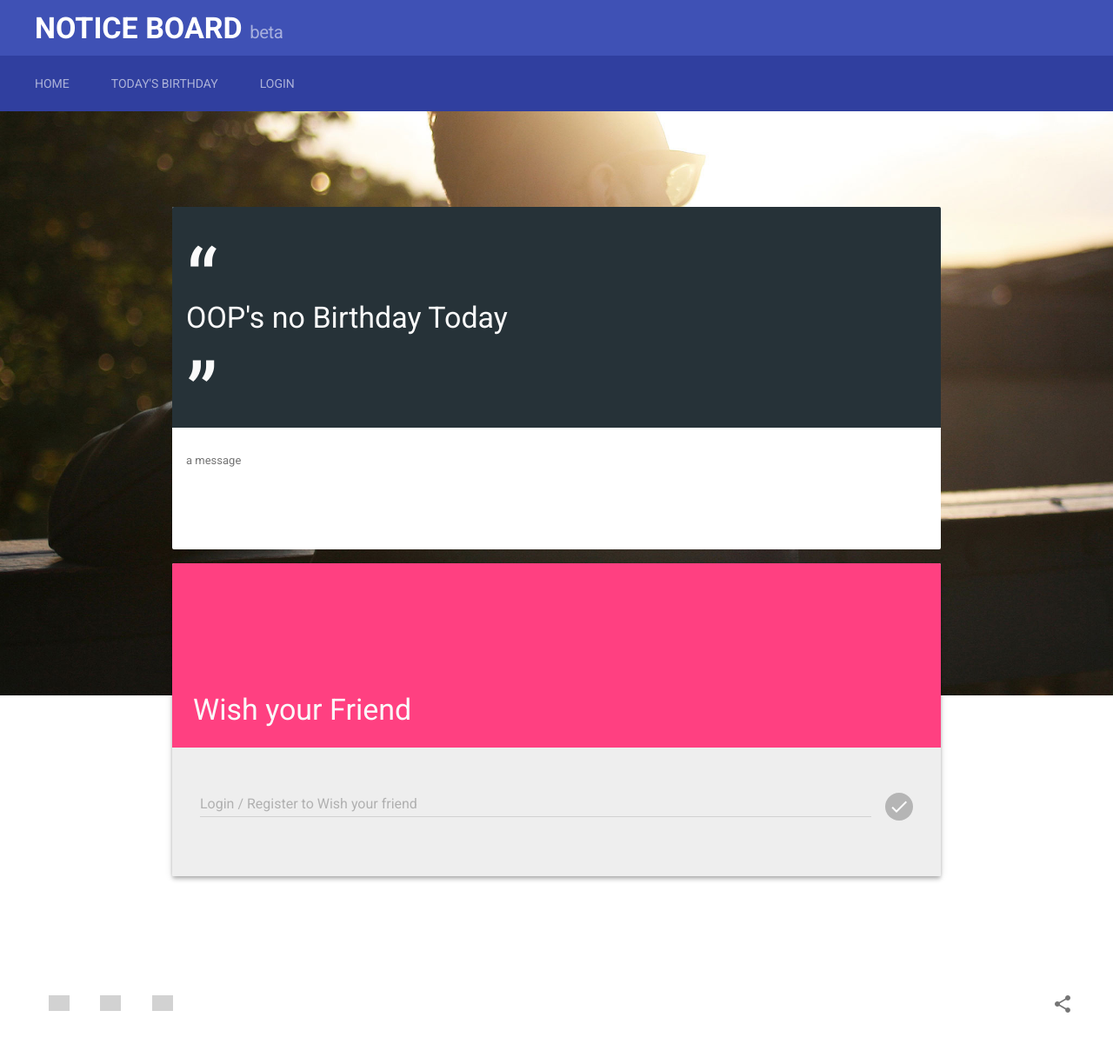
After one commit to Subtech-tk/notice-board, a PHP site: page /birthday in a window 1280 px wide. The commit adds this page. Shown: the whole page at 87% size. Run offline with PHP 8.4, Linux system fonts and the light colour scheme; tables that the repository leaves empty or names only in its code hold one stand-in row (values such as "Sample post"); grey boxes are pictures that could not be loaded.

Commit message:
birthday system is added 	new file:   birthday.php 	new file:   class/birthday.class.php 	new file:   display/functions/birthday.func.php 	new file:   display/functions/birthday_comment.func.php 	new file:   display/functions/birthday_wish.form.php 	new file:   display/functions/birthday_wish.func.php 	modified:   header.php 	modified:   install.php

```diff
--- /dev/null
+++ b/birthday.php
@@ -0,0 +1,78 @@
+<?php
+  //birthday.php
+  $page_name="birthday.php";
+
+  include 'core.php';
+  $title="Happy Birthday";
+  $keywords="Birthday";
+  $description="Birthday Wish Page";
+
+?>
+
+<!doctype html>
+
+<html lang="en">
+<?php
+  //includind the head tag
+  require 'head.php';
+?>
+
+<body>
+
+<?php
+  // including the header of the document
+  require 'header.php';
+  // including the blog layout
+?>
+<div>
+    <div class="demo-blog demo-blog--blogpost mdl-layout mdl-js-layout has-drawer is-upgraded">
+      <main class="mdl-layout__content">
+        <!--<div class="demo-back">
+          <a class="mdl-button mdl-js-button mdl-js-ripple-effect mdl-button--icon" href="index.html" title="go back" role="button">
+            <i class="material-icons" role="presentation">arrow_back</i>
+          </a>
+        </div>-->
+        <div class="demo-blog__posts mdl-grid">
+          <!--break from here-->
+          <?php
+            // getting todays birthday
+              include 'dbms/dbms_imp.php';
+              $today=date('-m-d');
+              // echo "$today";
+              // query to get todays birthday
+              $query_bd="SELECT `uniqueid` FROM `userdetail` WHERE `dob` LIKE '%$today%'";
+
+              $result=$connection->query($query_bd);
+              $count=$result->num_rows;
+
+              // getting the display functions
+              include_once 'display/functions/amazing.func.php';
+              include_once 'display/functions/birthday.func.php';
+              include_once 'display/functions/birthday_comment.func.php';
+
+              if ($count==0)
+              {
+                amazing('OOP\'s no Birthday Today',"a message","#");
+              }
+
+              $i=1;
+              while ($rows=$result->fetch_array())
+              {
+                birthday($rows[0]);
+              }
+
+              birthday_comment();
+
+          ?>
+          <!--navigation panel for large database-->
+        </div>
+    <?php
+      require 'footer.php';
+    ?>
+      </main>
+      <!--<div class="mdl-layout__obfuscator"></div>-->
+    </div>
+    <script src="../../material.min.js"></script>
+  </div>
+</body>
+</html>
--- /dev/null
+++ b/display/functions/birthday.func.php
@@ -0,0 +1,66 @@
+<?php
+  // birthday.php
+  /*
+    this function output the birthday card for user
+
+    prototype
+    function birthday($uid)
+
+    $uid = get the user datail using uid
+  */
+
+  function birthday($uid)
+  {
+    $user = new user;
+    $user->get_user($uid);
+?>
+          <div class="mdl-card mdl-shadow--4dp mdl-cell mdl-cell--12-col">
+            <style>
+              .demo-blog--blogpost .demo-blog__posts > .mdl-card .mdl-card__media
+              {
+                /*background-image: url('images/road_big.jpg');*/
+                height: 100px;
+              }
+            </style>
+
+            <div class="mdl-card__media mdl-color-text--grey-50">
+                <h3><?php echo "Happy Birthday ".$user->fname  ?></h3>
+            </div>
+            <div class="mdl-color-text--grey-700 mdl-card__supporting-text meta">
+              <div class="minilogo"></div>
+              <div>
+                <strong><?php echo "Many-Many Happy returns of the Day"; ?></strong>
+                <span><?php echo "By - Team team name "?></span>
+              </div>
+              <div class="section-spacer"></div>
+              <div class="meta__favorites">
+                <i class="material-icons" role="presentation">favorite</i>
+                <span class="visuallyhidden">favorites</span>
+              </div>
+              <div>
+                <i class="material-icons" role="presentation">bookmark</i>
+                <span class="visuallyhidden">bookmark</span>
+              </div>
+              <div>
+                <i class="material-icons" role="presentation">share</i>
+                <span class="visuallyhidden">share</span>
+              </div>
+            </div>
+
+            <div class="mdl-color-text--grey-700 mdl-card__supporting-text">
+              <p>
+                <?php echo "A nice message here ";?>
+              </p>
+            </div>
+
+            <div class="mdl-color-text--grey-700 mdl-card__supporting-text meta">
+
+              <div class="section-spacer"></div>
+              <div>
+                <strong><?php echo "Cool line go's here";?></strong>
+              </div>
+            </div>
+          </div>
+<?php
+  }
+?>
--- /dev/null
+++ b/display/functions/birthday_comment.func.php
@@ -0,0 +1,72 @@
+<?php
+  // birthday_comment.func.php
+  /*
+    this function output the birthday card for user so other can wish him/her
+
+    prototype
+    function birthday()
+
+    $uid = get the user datail using uid
+  */
+
+  function birthday_comment()
+  {
+?>
+          <div class="mdl-card mdl-shadow--4dp mdl-cell mdl-cell--12-col">
+            <style>
+              .demo-blog--blogpost .demo-blog__posts > .mdl-card .mdl-card__media
+              {
+                /*background-image: url('images/road_big.jpg');*/
+                height: 100px;
+              }
+            </style>
+
+            <div class="mdl-card__media mdl-color-text--grey-50">
+                <h3><?php echo "Wish your Friend"  ?></h3>
+            </div>
+
+            <div class="mdl-color-text--primary-contrast mdl-card__supporting-text comments">
+              <?php
+                // including the birthday_wish forum
+
+                if (islogin())  //this will work only if user is login
+                {
+
+                  $comment=$_POST['comment'];
+
+                  if (isset($comment) && !empty($comment))
+                  {
+                    $comobj = new birthday;
+                    $comobj->get_comment($uid,$comment);
+                    $comobj->check_exist();
+                    $comobj->add_comment();
+                  }
+                }
+
+                include 'core.php';
+                include 'birthday_wish.form.php';
+
+                // including the comments
+                include 'birthday_wish.func.php';
+                include 'dbms/dbms_imp.php';
+                $today = date('Y-m-d');
+                $resultc=$connection->query("SELECT * FROM `bd_comments` WHERE `date`='$today' ORDER BY `bcid` DESC");
+
+                if (!$resultc)
+                {
+                  echo "Comment loading failed".mysqli_error($connection)."<br/> Report it to Developers";
+                }
+
+                while ($rows=$resultc->fetch_array())
+                {
+                  $comm = new birthday($rows[0]);
+                  birthday_wish($comm);
+
+                }
+                mysqli_close($connection);
+              ?>
+            </div>
+          </div>
+<?php
+  }
+?>
--- /dev/null
+++ b/display/functions/birthday_wish.form.php
@@ -0,0 +1,13 @@
+<?php
+	// birthday_wish.form.php
+?>
+
+<form action="<?php if(islogin())/* only work if user is login*/ {echo "$current_file";} ?>" method="POST" enctype="" target="">
+    <div class="mdl-textfield mdl-js-textfield mdl-textfield--floating-label">
+    <textarea rows=1 class="mdl-textfield__input" id="comment" name="comment"></textarea>
+    <label for="comment" class="mdl-textfield__label"><?php if(!islogin()) {echo "Login / Register to Wish your friend ";} else {echo "Wish your friend";}?></label>
+    </div>
+    <button class="mdl-button mdl-js-button mdl-js-ripple-effect mdl-button--icon">
+    <i class="material-icons" role="presentation">check</i><span class="visuallyhidden">wish</span>
+    </button>
+</form>
--- /dev/null
+++ b/display/functions/birthday_wish.func.php
@@ -0,0 +1,76 @@
+<?php
+	//birthday_wish.func.php
+	/*
+		this function output the one the birthday wish section
+
+		prototype
+		function birthday_wish($bdobj)
+
+    $cobj=  object of birthday class
+
+    comment class members
+
+      public $bcid;             // Birthday comment id
+      public $userid;           // user who commented
+      public $user_bd;          // user whose brthday
+      public $comment;          // comment text
+      public $dated;            // commnet dated
+      public $timed;            // comment time
+
+
+      extends from user class
+
+      public $uid;
+      public $username;
+      public $email;
+      public $fname;
+      public $lname;
+      public $gender;
+      public $dob;
+      public $status;
+      public $level;
+
+    birthday class interfaces
+
+      public function __construct($ids); // birthday class constructor
+      public function get_user($id);     // user class function to get the user details related with current book
+
+	*/
+
+	function birthday_wish($bdobj)
+	{
+		# code...
+?>
+
+<div class="comment mdl-color-text--grey-700">
+  <header class="comment__header">
+    <img src="images/co1.jpg" class="comment__avatar">
+      <div class="comment__author">
+        <strong><?php echo "By - ".$bdobj->fname." ".$bdobj->lname; ?></strong>
+        <span><?php ?></span>
+      </div>
+  </header>
+  <div class="comment__text">
+  <?php
+    echo $bdobj->comment;
+  ?>
+  </div>
+  <nav class="comment__actions">
+    <button class="mdl-button mdl-js-button mdl-js-ripple-effect mdl-button--icon">
+      <i class="material-icons" role="presentation">thumb_up</i>
+      <span class="visuallyhidden">like comment</span>
+    </button>
+    <button class="mdl-button mdl-js-button mdl-js-ripple-effect mdl-button--icon">
+      <i class="material-icons" role="presentation">thumb_down</i>
+      <span class="visuallyhidden">dislike comment</span>
+    </button>
+    <button class="mdl-button mdl-js-button mdl-js-ripple-effect mdl-button--icon">
+      <i class="material-icons" role="presentation">share</i>
+      <span class="visuallyhidden">share comment</span>
+    </button>
+  </nav>
+</div>
+<hr/>
+<?php
+	}
+?>
--- a/header.php
+++ b/header.php
@@ -19,6 +19,7 @@
         <!--<div class="section-spacer"></div>-->
         <div class="mdl-layout__tab-bar mdl-js-ripple-effect mdl-color--primary-dark">
           <a href="index" class="mdl-layout__tab is-active">Home</a>
+          <a href="birthday" class="mdl-layout__tab is active">Today's Birthday</a>
           <?php
             include_once 'functions/islogin.func.php';
             if (islogin())
```
Also changed, not shown: class/birthday.class.php (added, +73 -0 lines), install.php (+20 -1 lines).
